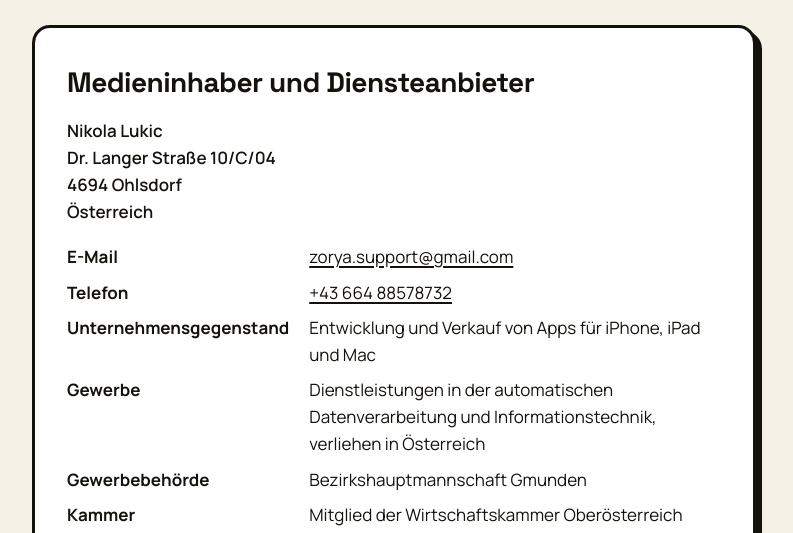
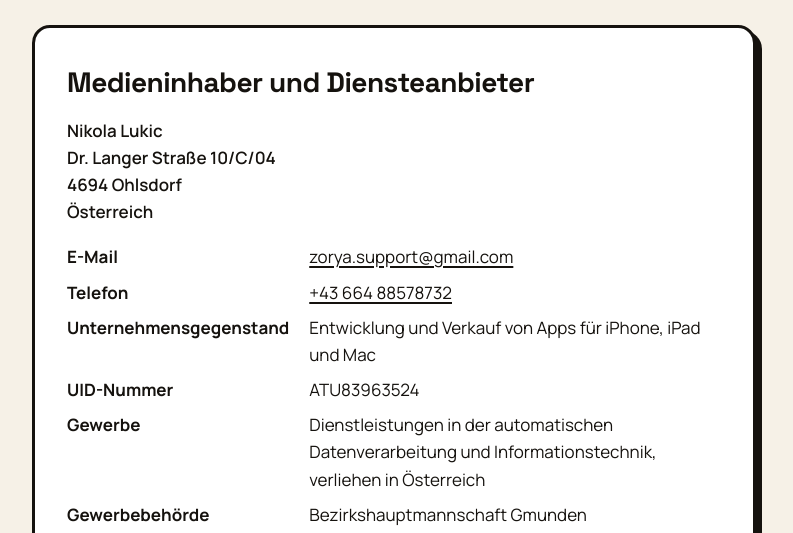
Before and after one commit to NikoDrina/nikodrina.github.io, a plain HTML site: page legal.html in a window 1280 px wide. Shown: the part 220-753 px from the top of the page, without its empty margins (246-1039 px from the left). Drawn offline with Linux system fonts and the light colour scheme.

Commit message:
Add files via upload

```diff
--- a/legal.html
+++ b/legal.html
@@ -107,8 +107,8 @@ dd { margin: 0; }
         <dd><a href="tel:+4366488578732">+43 664 88578732</a></dd>
         <dt>Unternehmensgegenstand</dt>
         <dd>Entwicklung und Verkauf von Apps für iPhone, iPad und Mac</dd>
-        <!-- Once a UID is issued (§ 5 Abs. 1 Z 7 ECG, "sofern vorhanden"), it goes here:
-             <dt>UID-Nummer</dt><dd>ATU…</dd> -->
+        <dt>UID-Nummer</dt>
+        <dd>ATU83963524</dd>
         <dt>Gewerbe</dt>
         <dd>Dienstleistungen in der automatischen Datenverarbeitung und Informationstechnik, verliehen in Österreich</dd>
         <dt>Gewerbebehörde</dt>
```
